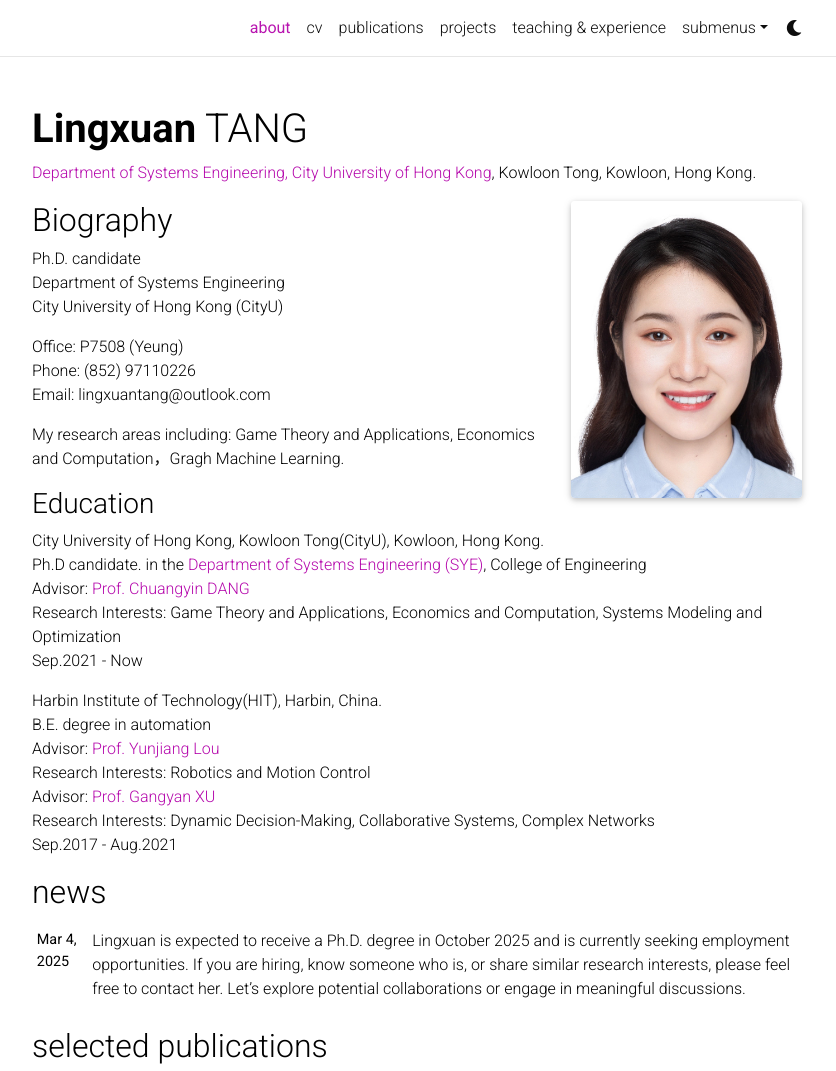
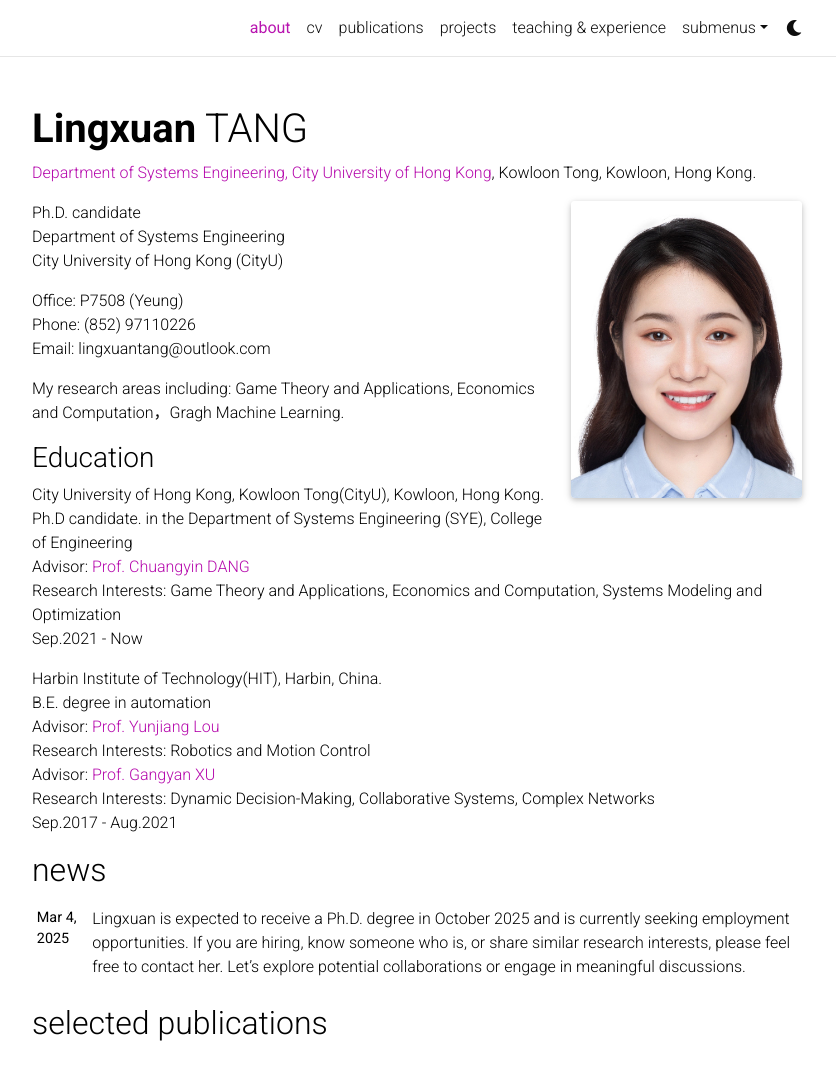
Before and after one commit to LingxuanTANG/LingxuanTANG.github.io, a Jekyll site: the page built from _pages/about.md, in a window 1280 px wide and 1382 px high, cut to the strip 0-1071 px from the top of the window. Shown: the whole strip, without its empty margins (223-1059 px from the left). Built offline with Jekyll 4.4.1, drawn with Linux system fonts in a browser that asks for light colours; comment, search, counter and statistics services are not loaded; a style sheet for code colours, icons or effects is not loaded; some of the changed lines change nothing that is shown.

Commit message:
Update about.md

```diff
--- a/_pages/about.md
+++ b/_pages/about.md
@@ -14,8 +14,6 @@ news: true  # includes a list of news items
 selected_papers: true # includes a list of papers marked as "selected={true}"
 social: true  # includes social icons at the bottom of the page
 ---
-Biography
----
 Ph.D. candidate\\
 Department of Systems Engineering\\
 City University of Hong Kong (CityU)
@@ -29,7 +27,7 @@ Game Theory and Applications, Economics and Computation，Gragh Machine Learning
 
 ### Education
 City University of Hong Kong, Kowloon Tong(CityU), Kowloon, Hong Kong.\\
-Ph.D candidate. in the <a href='https://www.cityu.edu.hk/sye/'>Department of Systems Engineering (SYE)</a>, College of Engineering\\
+Ph.D candidate. in the Department of Systems Engineering (SYE), College of Engineering\\
 Advisor: [Prof. Chuangyin DANG](https://www.cityu.edu.hk/adse/mecdang.htm)\\
 Research Interests: Game Theory and Applications, Economics and Computation, Systems Modeling and Optimization\\
 Sep.2021 - Now
```
